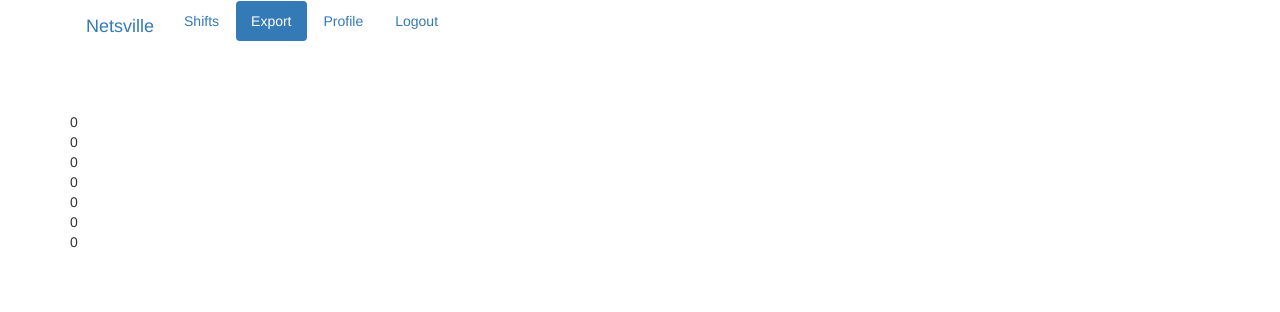
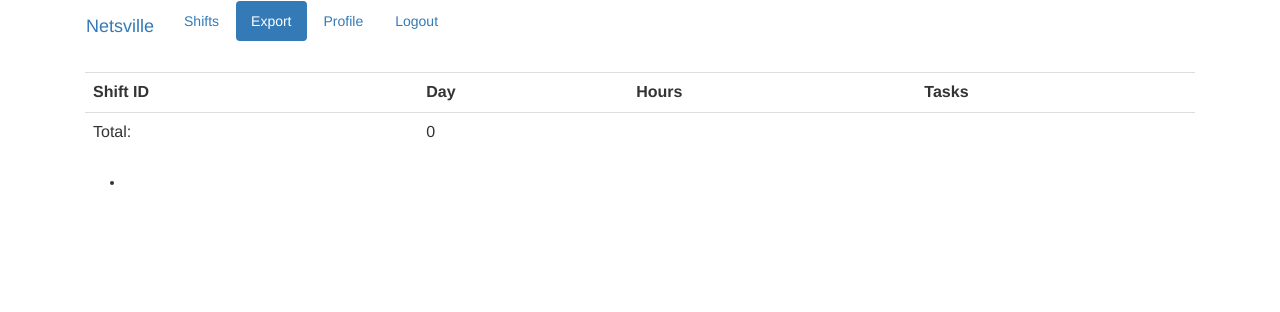
Before and after one commit to yarokifor/TimeTracker, a Django app: page /export in a window 1280 px wide. Shown: the top 312 px of the page. Run offline with Django 3.2, Linux system fonts and the light colour scheme; the visitor is signed in with stand-in values (Sample User, id 1); data that the repository does not hold is empty; some libraries are stand-ins or nearby versions.

Commit message:
Imporved site design

```diff
--- a/shifts/templates/base.html
+++ b/shifts/templates/base.html
@@ -5,12 +5,12 @@
     </head>
     <body>
         <div class="container" role="main">
-            {% if user.is_authenticated == True %}
             <nav class="navbar nav-default">
                 <div class="container-fluid">
                     <div class="nav-header">
                         <a class="navbar-brand" href="#">Netsville</a>
                     </div>
+                    {% if user.is_authenticated == True %}
                             <div class="collapse navbar-collapse">
                                 <ul class="nav nav-pills">
                                     <li{% if request.path == "/shifts" %} class="active"{% endif %}><a href="/shifts">Shifts</a></li>
@@ -19,17 +19,22 @@
                                     <li><a href="/logout">Logout</a></li>
                                 </ul>
                             </div>
+                    {% endif %}
                     </div>
                 </nav>
-            {% endif %}
-
-            <h2>
-                {% if error == "invalid_login"%}
-                Your password is not good.
+            {% if error != None %}
+                <div class="alert alert-danger" role="alert">
+                    <a href="{{request.path}}" class="btn" role="button"><span class="glyphicon glyphicon-remove align-left" aria-hidden="true"></span></a>
+                    <strong>Error!</strong>
+                    {% if error == "invalid_login" %}
+                        Incorrect password.
+                    {% elif error == "already_authenticated" %}
+                        You are already signed in.
                     {% elif error == "apple" %}
                         This is a test.
                     {% endif %}
-            </h2>
+                </div>
+            {% endif %}
             {% block main %}
             {% endblock %}
         </div>
--- a/shifts/templates/export.html
+++ b/shifts/templates/export.html
@@ -1,12 +1,31 @@
 {% extends "base.html" %}
 {% block title %}Export{% endblock %}
 {% block main %}
-    <br/>
-    <br/>
-    {% for day in daily_hours %}
-        {{day}}<br/>
-    {% endfor %}
-    {% for shift,hours in shifts_and_hours %}
-        {{shift.id}} | {{shift.start.time|date:"l"}} | {{hours}} <br/>
-    {% endfor %}
+    <div class="col-md-12">
+        <table class="table table-hover">
+            <tr>
+            <th>Shift ID</th>
+            <th>Day</th>
+            <th>Hours</th>
+            <th>Tasks</th>
+            </tr>
+            {% for shift,hours in shifts_and_hours %}
+                <tr>
+                <td>{{shift.id}}</th>
+                <td>{{shift.start.time|date:"l"}}</th>
+                <td>{{hours}}</th>
+                <td>{{shift.tasks_completed}}</th>
+                </tr>
+            {% endfor %}
+            <tr>
+            <td>Total:</td>
+            <td colspan="4">{{ total_hours }}</t>
+            </th>
+        </table>
+    </div>
+    <div class="col-md-6">
+    <ul>
+    <li><a hrefi="{{request.path}}"></li>
+    </ul>
+    </div>
 {% endblock %}
--- a/shifts/templates/shifts.html
+++ b/shifts/templates/shifts.html
@@ -17,7 +17,7 @@
                     Welcome new user!
                 {% else %}
                     <ul class="list-group">
-                    {% for event in lastest_events reversed %}
+                    {% for event in lastest_events %}
                         <li class="list-group-item">{{ event.get_event_display}} @{{ event.time }}</li>
                     {% endfor %}
                     </ul>
--- a/shifts/views.py
+++ b/shifts/views.py
@@ -71,22 +71,29 @@ def shifts(request):
 def export(request):
     daily_hours = []
 
-    start_of_week,end_of_week = __get_week_range()
+    now_iso = datetime.datetime.now().isocalendar()
+    total_hours = 0
+
+
+    year = int(request.GET.get("year", now_iso[0]))
+    week = int(request.GET.get("week", now_iso[1]))
+    start_of_week,end_of_week = __get_week_range(year, week)
 
     shifts_of_this_week = Shift.objects.filter(user=request.user, start__time__gte = start_of_week, start__time__lte = end_of_week)
-    for i in range(7):
-        hours = __calculate_hours(shifts_of_this_week.filter(start__time__week_day = i))#,end__time__week_day = i))
-        if hours == None:
-            daily_hours.append(0)
-        else:
-            daily_hours.append(hours.total_seconds()//3600)
+
     shifts_and_hours = []
     for shift in shifts_of_this_week:
-        shifts_and_hours.append([shift, __calculate_hours(shift)])
+        if __calculate_hours(shift) != None:
+            hours = __calculate_hours(shift).total_seconds()
+        else:
+            hours = 0
+
+        shifts_and_hours.append([shift, hours//3600])
+        total_hours = total_hours + hours
+
     context = {
-       "daily_hours": daily_hours,
        "shifts_and_hours": shifts_and_hours,
-       #"hours_worked": __calculate_hours(Shift.objects.filter(user = request.user)),
+       "total_hours": total_hours//3600,
     }
     return render(request, "export.html", context)
 
```
Also changed, not shown: shifts/templates/login.html (+9 -3 lines). Lines whose indentation alone changed are shown as unchanged.
